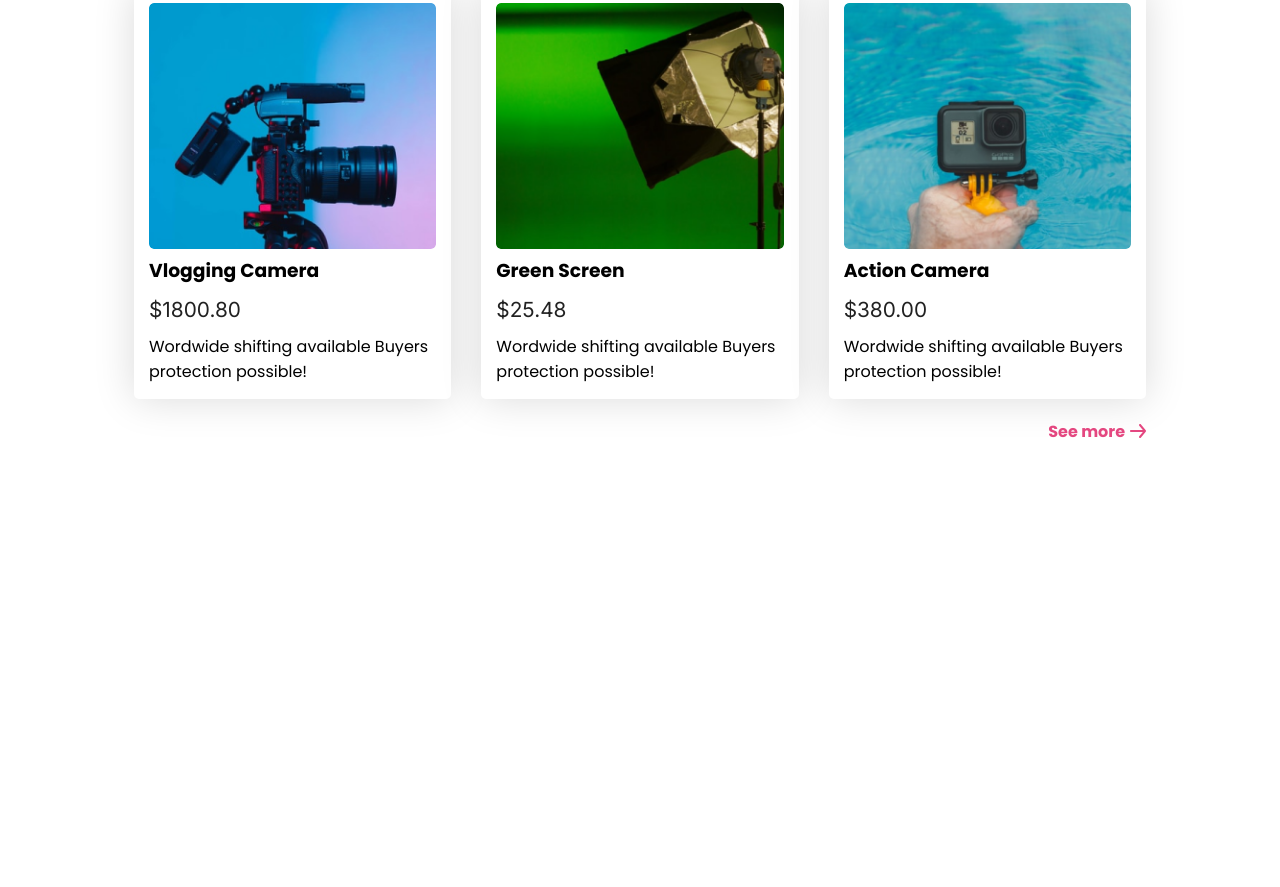
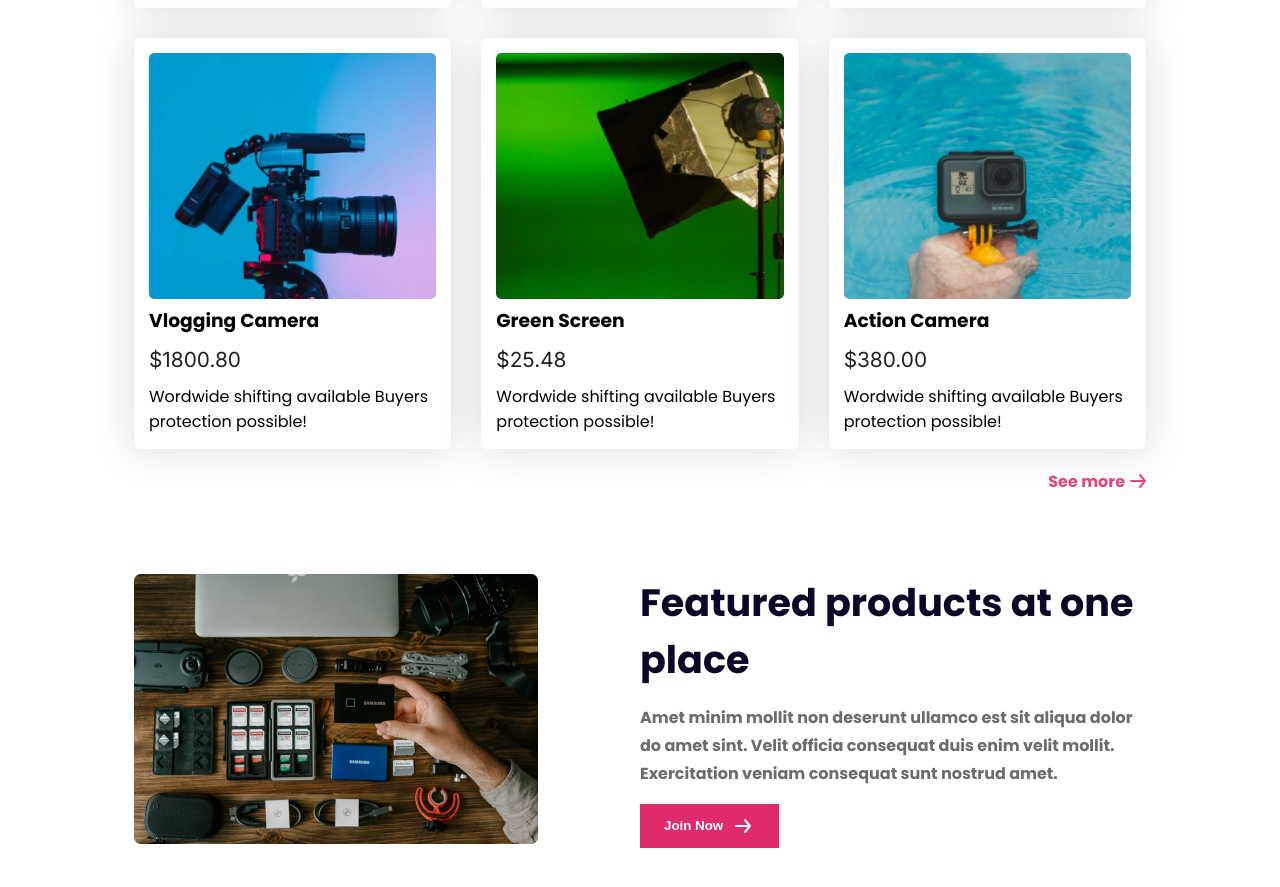
Before and after one commit to SamiulIslam007/influence-gear, a plain HTML site: page index.html in a window 1280 px wide. Shown: the part 1719-2606 px from the top of the page. Before the commit the page ends 2163 px from the top, so only its background shows below. Drawn offline with Linux system fonts and the light colour scheme.

Commit message:
featured product section added

```diff
--- a/index.html
+++ b/index.html
@@ -139,6 +139,24 @@
           ><img src="./logos/red arrow.svg" alt="red-arrow" />
         </div>
       </section>
+
+      <section class="featured-products">
+        <div class="featured-img">
+          <img src="./images/gear.png" alt="featured-gear-image" />
+        </div>
+        <div class="featured-content">
+          <h2 class="featured-heading">Featured products at one place</h2>
+          <p class="featured-description">
+            Amet minim mollit non deserunt ullamco est sit aliqua dolor do amet
+            sint. Velit officia consequat duis enim velit mollit. Exercitation
+            veniam consequat sunt nostrud amet.
+          </p>
+          <button class="btn-primary">
+            <span>Join Now</span>
+            <img src="./logos/froword arrow.svg" alt="forward arrow" />
+          </button>
+        </div>
+      </section>
     </main>
     <footer></footer>
   </body>
--- a/styles/style.css
+++ b/styles/style.css
@@ -89,6 +89,17 @@ main {
   grid-template-columns: repeat(7, 1fr);
   gap: 20px;
   margin-top: 50px;
+  /* border-top: 1px solid
+    linear-gradient(
+      90deg,
+      rgba(192, 204, 218, 0.1) 0%,
+      rgba(192, 204, 218, 0.6) 50.38%,
+      rgba(192, 204, 218, 0.1) 100%
+    ); */
+  border-top: 5px solid rgba(170, 186, 204, 0.1);
+  border-bottom: 5px solid rgba(170, 186, 204, 0.1);
+
+  padding: 20px 0;
 }
 .partner {
   width: auto;
@@ -144,6 +155,29 @@ main {
   color: rgba(224, 44, 109, 0.87);
   font-weight: 700;
 }
+/* Featured section styles */
+.featured-products {
+  margin: 80px 0;
+  display: flex;
+  justify-content: space-between;
+}
+.featured-products > div {
+  width: 50%;
+}
+.featured-heading {
+  color: #0a0826;
+  font-size: 2.38rem;
+  font-weight: 700;
+}
+.featured-description {
+  color: #6c6c6c;
+  font-weight: 700;
+  line-height: 28px; /* 175% */
+  margin: 16px 0;
+}
+.featured-products button {
+  border-radius: 0;
+}
 
 /* Responsive styles */
 @media screen and (max-width: 992px) {
@@ -152,14 +186,16 @@ main {
     flex-direction: column;
     text-align: center;
   }
-  .header-contents {
+  .header-contents,
+  .featured-products {
     flex-direction: column-reverse;
     text-align: center;
   }
   .header-heading {
     font-size: 28px;
   }
-  .header-content {
+  .header-content,
+  .featured-products > div {
     width: 100%;
     margin: auto;
   }
@@ -172,7 +208,8 @@ main {
   .btn-container {
     text-align: center;
   }
-  .header-content button {
+  .header-content button,
+  .featured-products button {
     width: auto;
     margin: auto;
   }
@@ -182,11 +219,16 @@ main {
     grid-template-columns: repeat(4, 1fr);
   }
   /* collection section */
-  .collection-card img {
-    width: 100%;
+  .collection-card img,
+  .featured-img img {
+    width: 80%;
   }
   .collection-card-container {
     grid-template-columns: repeat(2, 1fr);
+  }
+  /* featured products section */
+  .featured-content {
+    margin-bottom: 35px !important;
   }
 }
 
```
